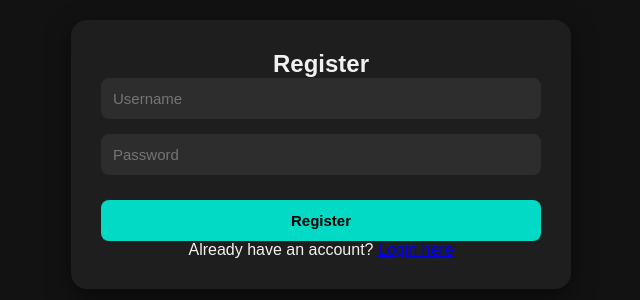
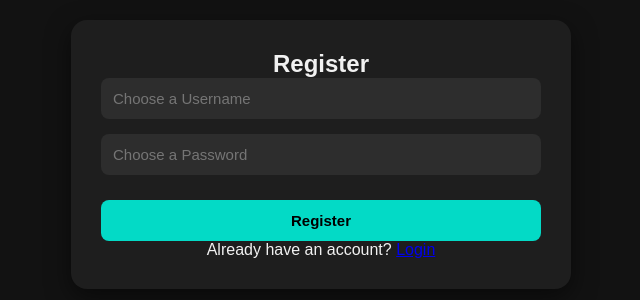
Before and after one commit to buildwithjanhavi/Website-Feedback-Collector-with-Admin-Dashboard, a Flask app: page /register in a window 1280 px wide. Shown: the top 300 px of the page, without its empty margins (319-959 px from the left). Run offline with Flask 2, Linux system fonts and the light colour scheme.

Commit message:
Update register.html

```diff
--- a/templates/register.html
+++ b/templates/register.html
@@ -1,24 +1,31 @@
 <!DOCTYPE html>
 <html lang="en">
 <head>
-  <meta charset="UTF-8">
+  <meta charset="UTF-8" />
   <title>Register</title>
   <link rel="stylesheet" href="{{ url_for('static', filename='style.css') }}">
 </head>
 <body>
   <div class="container">
     <h2>Register</h2>
+
     {% with messages = get_flashed_messages() %}
       {% if messages %}
-        <div class="flash">{{ messages[0] }}</div>
+        <div class="flash">
+          {% for message in messages %}
+            {{ message }}
+          {% endfor %}
+        </div>
       {% endif %}
     {% endwith %}
+
     <form method="POST">
-      <input type="text" name="username" placeholder="Username" required>
-      <input type="password" name="password" placeholder="Password" required>
+      <input type="text" name="username" placeholder="Choose a Username" required>
+      <input type="password" name="password" placeholder="Choose a Password" required>
       <button type="submit" class="btn">Register</button>
     </form>
-    <p>Already have an account? <a href="{{ url_for('auth.login') }}">Login here</a></p>
+
+    <p>Already have an account? <a href="{{ url_for('auth.login') }}">Login</a></p>
   </div>
 </body>
 </html>
```
